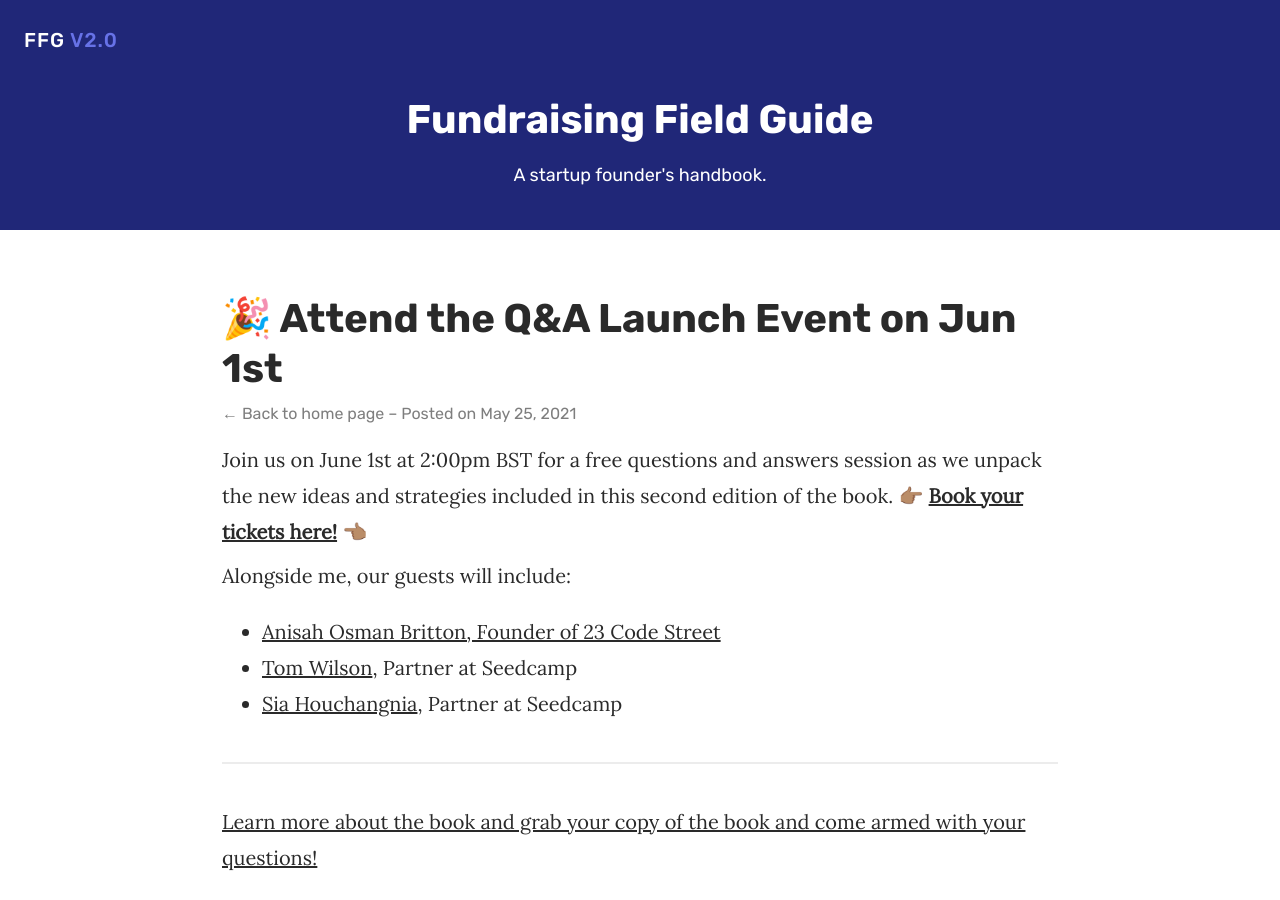
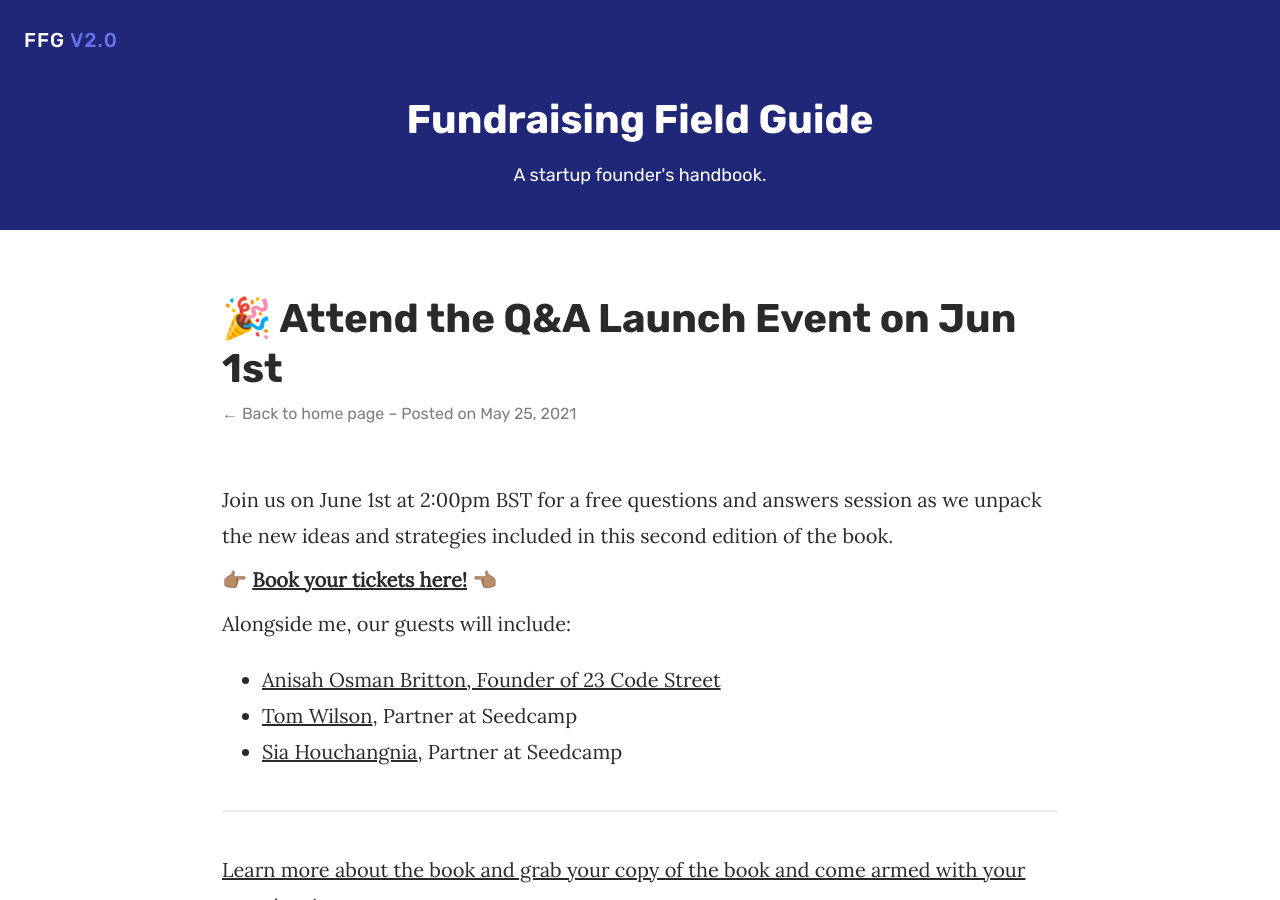
Before and after one commit to matthewcobb/ffg, a Jekyll site: the page built from _posts/2021-04-30-another-post.md, in a window 1280 px wide and 900 px high. Built offline with Jekyll 4.4.1, drawn with Linux system fonts in a browser that asks for light colours; part of the change alters nothing that is shown.

```diff
--- a/_posts/2021-04-30-another-post.md
+++ b/_posts/2021-04-30-another-post.md
@@ -1,11 +1,13 @@
 ---
 title: "\U0001F389 Attend the Q&A Launch Event on Jun 1st"
-date: 2021-05-25 13:10:00 +0000
+date: 2021-05-25T13:10:00.000+00:00
 layout: post
-featured_image:
+featured_image: ''
 
 ---
-Join us on June 1st at 2:00pm BST for a free questions and answers session as we unpack the new ideas and strategies included in this second edition of the book. 👉🏽 [**Book your tickets here!**](https://sdca.mp/Fieldguide_21) 👈🏽
+Join us on June 1st at 2:00pm BST for a free questions and answers session as we unpack the new ideas and strategies included in this second edition of the book.
+
+ 👉🏽 [**Book your tickets here!**](https://sdca.mp/Fieldguide_21) 👈🏽
 
 Alongside me, our guests will include:
 
```
